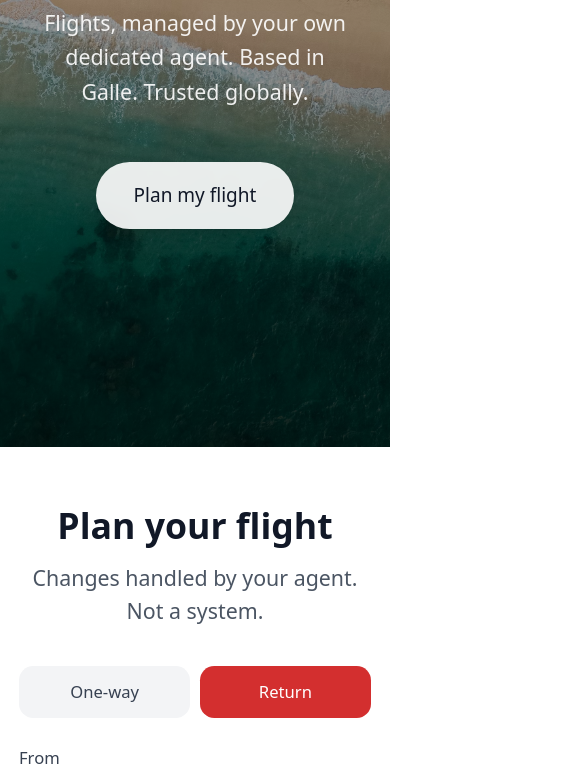
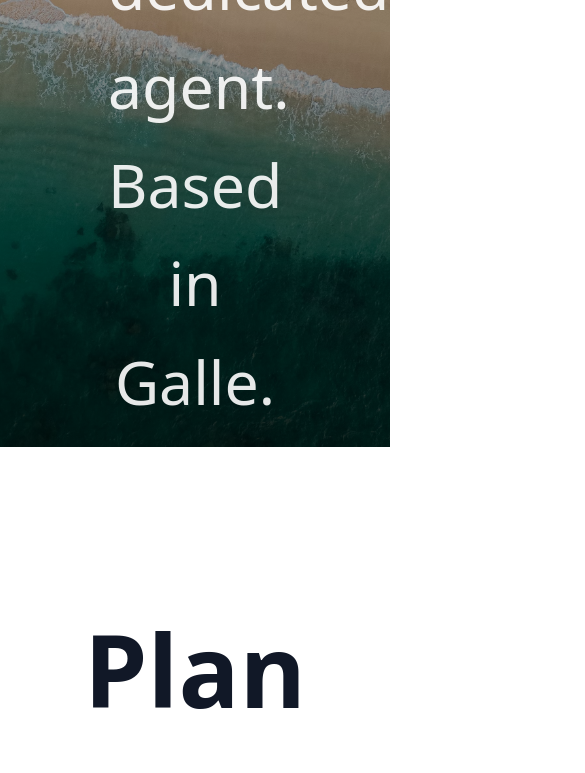
Before and after one commit to ismailnyza/southlink-websie, a Gatsby site: page / in a window 390 px wide. Shown: the part 397-1170 px from the top of the page, 585 px wide, since content can reach past the window. Built offline with nearby package versions, Linux system fonts and the light colour scheme; Gatsby itself is replaced by a stand-in of ours.

Commit message:
Triple font sizes for phones larger than 375px, keep 375px and below unchanged

```diff
--- a/src/styles/global.css
+++ b/src/styles/global.css
@@ -7,33 +7,33 @@
     font-size: 18px;
   }
 
-  @media (min-width: 375px) {
+  @media (min-width: 376px) {
     html {
-      font-size: 19px;
+      font-size: 54px;
     }
   }
 
   @media (min-width: 414px) {
     html {
-      font-size: 20px;
+      font-size: 60px;
     }
   }
 
   @media (min-width: 640px) {
     html {
-      font-size: 18px;
+      font-size: 54px;
     }
   }
 
   @media (min-width: 1024px) {
     html {
-      font-size: 20px;
+      font-size: 60px;
     }
   }
 
   @media (min-width: 1280px) {
     html {
-      font-size: 22px;
+      font-size: 66px;
     }
   }
 
```
